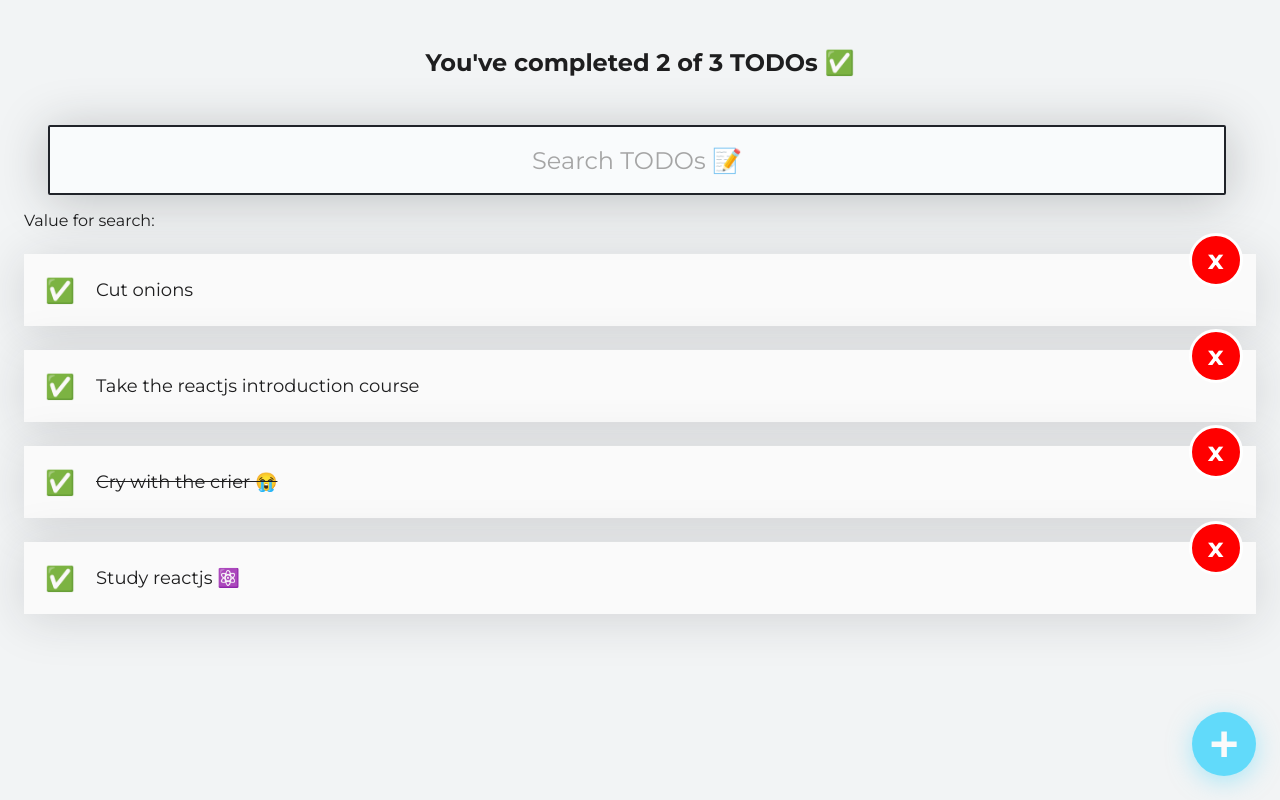
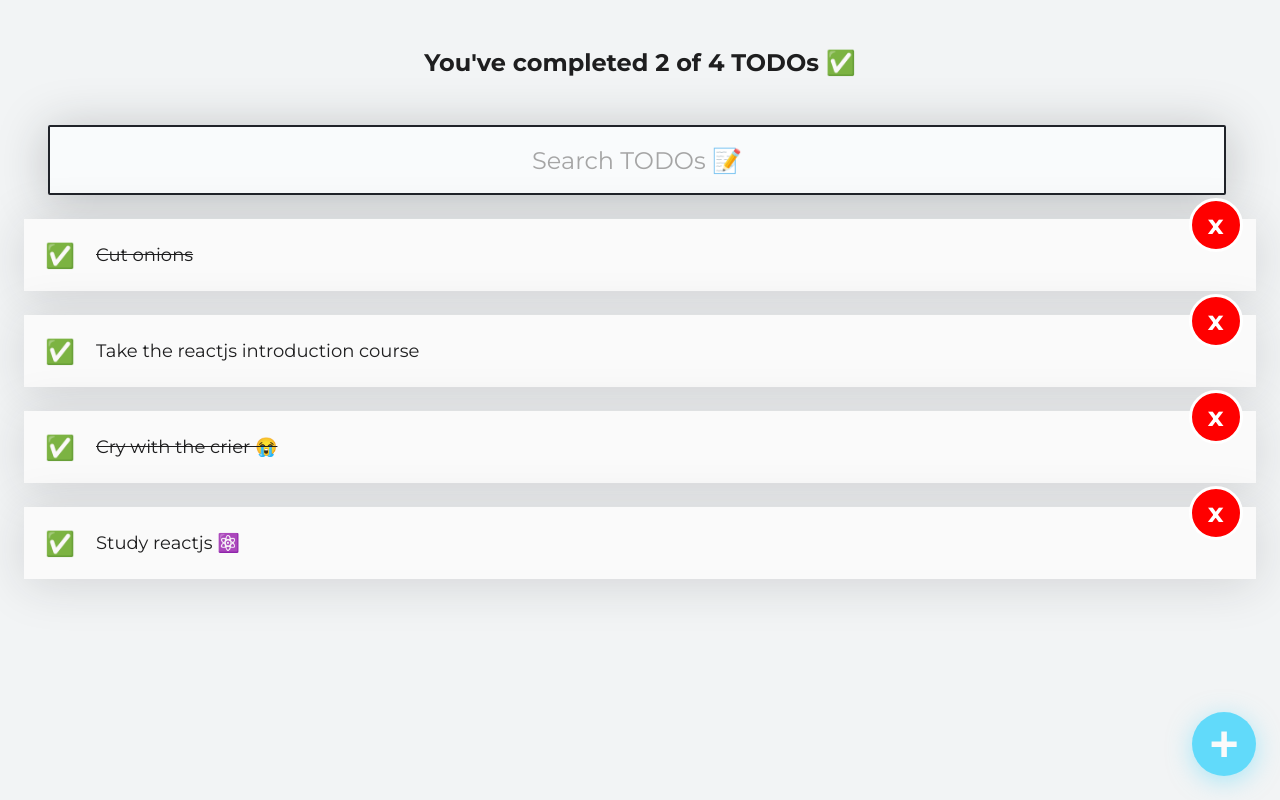
Before and after one commit to zearkiatos/reactjs-todos-web, a React (Create React App) app: page / in a window 1280 px wide. Built offline with nearby package versions, Linux system fonts and the light colour scheme.

Commit message:
State managment

```diff
--- a/package.json
+++ b/package.json
@@ -10,6 +10,7 @@
     "@testing-library/user-event": "^12.1.10",
     "dotenv": "^10.0.0",
     "firebase": "^9.3.0",
+    "jest": "^26.6.0",
     "react": "^17.0.2",
     "react-dom": "^17.0.2",
     "react-scripts": "4.0.3",
--- a/src/components/App.js
+++ b/src/components/App.js
@@ -1,18 +1,29 @@
+import React, { useState } from 'react';
 import { Fragment } from "react";
 import TodoCounter from "./TodoCounter";
 import TodoSearch from "./TodoSearch";
 import TodoList from "./TodoList";
 import TodoItems from './TodoItems';
 import CreateTodoButton from "./CreateTodoButton";
-// import './App.css';
+import todosMock from '../mock/todosMock.json'
 
 const App = () => {
+  const [searchValue, setSearchValue] = useState('');
+  const [todos, setTodos] = useState(todosMock);
+  const completedTodos = todos.filter(todo => todo.completed).length;
+  const totalTodos = todos.length;
+  let todosFiltered = todos
+  if (searchValue)
+    todosFiltered = todosMock.filter(todo => todo.text.toLowerCase().includes(searchValue));
   return (
     <Fragment>
-      <TodoCounter />
-      <TodoSearch />
+      <TodoCounter
+        total={totalTodos}
+        completed={completedTodos}
+      />
+      <TodoSearch searchValue={searchValue} setSearchValue={setSearchValue} />
       <TodoList>
-        <TodoItems />
+        <TodoItems todos={todosFiltered} setTodos={setTodos} />
       </TodoList>
       <CreateTodoButton />
     </Fragment>
--- a/src/components/TodoCounter/index.js
+++ b/src/components/TodoCounter/index.js
@@ -1,8 +1,12 @@
 import React from "react";
 import "./todoCounter.css";
 
-const TodoCounter = () => {
-  return <h2 className="todo-counter">You've completed 2 of 3 TODOs ✅</h2>;
+const TodoCounter = ({ total, completed }) => {
+  return (
+    <h2 className="todo-counter">
+      You've completed {completed} of {total} TODOs ✅
+    </h2>
+  );
 };
 
 export default TodoCounter;
--- a/src/components/TodoItem/index.js
+++ b/src/components/TodoItem/index.js
@@ -1,18 +1,11 @@
 import React from "react";
 import "./todoItem.css";
-const TodoItem = ({ text, completed }) => {
-  const onComplete = () => {
-    alert(`You complete the todo ${text}`);
-  };
-
-  const onDelete = () => {
-    alert(`You delete the ${text}`);
-  };
+const TodoItem = ({ text, completed, onComplete, onDelete }) => {
   return (
     <li className="todo-item">
       <span
         className={`icon icon-check ${completed && "icon-check-active"}`}
-        onClick={onComplete}
+        onClick={() => onComplete(text, completed)}
       >
         ✅
       </span>
@@ -21,7 +14,7 @@ const TodoItem = ({ text, completed }) => {
       </p>
       <span
         className="icon icon-delete"
-        onClick={onDelete}
+        onClick={() => onDelete(text)}
       >
         x
       </span>
--- a/src/components/TodoItems/index.js
+++ b/src/components/TodoItems/index.js
@@ -1,27 +1,34 @@
+import React from 'react';
 import TodoItem from "../TodoItem";
-const todosMock = [
-  {
-    text: "Cut onions",
-    completed: false,
-  },
-  {
-    text: "Take the reactjs introduction course",
-    completed: false,
-  },
-  {
-    text: "Cry with the crier 😭",
-    completed: true,
-  },
-  {
-    text: "Study reactjs ⚛️",
-    completed: false,
-  },
-];
 
-const renderTodoItems = todosMock.map((todo) => (
-  <TodoItem key={todo.text} text={todo.text} completed={todo.completed} />
-));
+const renderTodoItems = ({ todos, setTodos }) => todos.map((todo) => {
 
-const TodoItems = () => renderTodoItems;
+  const onComplete = (text, completed) => {
+    alert(`You complete the todo ${text}`);
+    const todoMapped = todos.map(todo => (todo.text === text ? {
+      text,
+      completed: !completed
+    } : todo))
+    setTodos(todoMapped);
+  };
+
+  const onDelete = (text) => {
+    let newTodos = todos.filter(todo => todo.text !== text);
+    setTodos(newTodos);
+  };
+
+
+  return (
+    <TodoItem
+      key={todo.text}
+      text={todo.text}
+      completed={todo.completed}
+      onComplete={onComplete}
+      onDelete={onDelete}
+    />
+  );
+});
+
+const TodoItems = (props) => renderTodoItems(props);
 
 export default TodoItems;
--- a/src/components/TodoSearch/index.js
+++ b/src/components/TodoSearch/index.js
@@ -1,20 +1,18 @@
-import React, { useState } from "react";
+import React from "react";
 import "./todoSearch.css";
-const TodoSearch = () => {
-  const [searchValue, setSearchValue] = useState("");
+const TodoSearch = ({ searchValue, setSearchValue }) => {
   const onSearchValueChange = (event) => {
     setSearchValue(event.target.value);
     console.log(searchValue);
   };
-  return [
+  return (
     <input
       className="todo-search"
       placeholder="Search TODOs 📝"
       value={searchValue}
       onChange={onSearchValueChange}
-    />,
-    <p>Value for search: {searchValue}</p>,
-  ];
+    />
+  );
 };
 
 export default TodoSearch;
--- /dev/null
+++ b/src/mock/todosMock.json
@@ -0,0 +1,18 @@
+[
+    {
+      "text": "Cut onions",
+      "completed": true
+    },
+    {
+      "text": "Take the reactjs introduction course",
+      "completed": false
+    },
+    {
+      "text": "Cry with the crier 😭",
+      "completed": true
+    },
+    {
+      "text": "Study reactjs ⚛️",
+      "completed": false
+    }
+  ]
```
Also changed, not shown: 2 other files (tests, documents, lock files or other folders).
